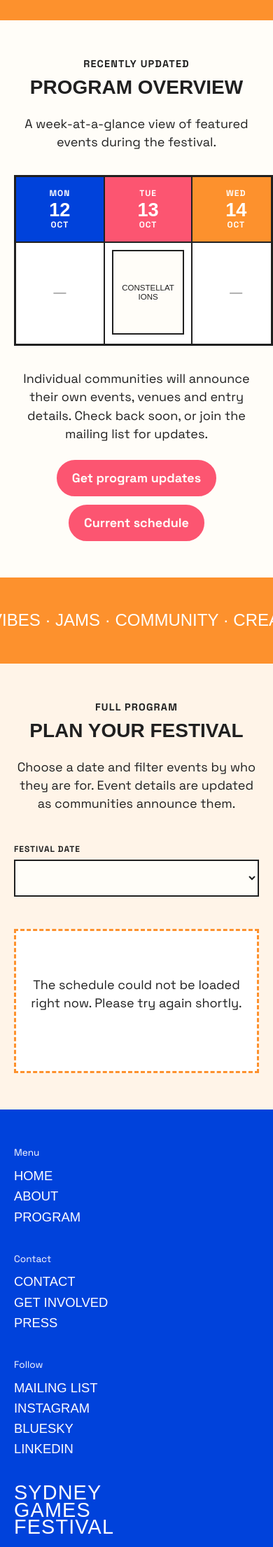
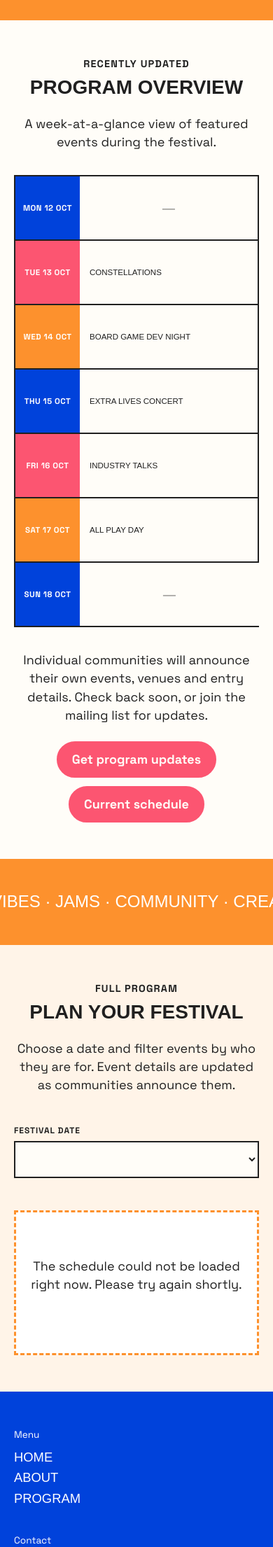
Before and after one commit to sydneygamesfestival/2026, a Jekyll site: the page built from program.md, in a window 390 px wide. Shown: the part 1060-3270 px from the top of the page at 70% size. Built offline with Jekyll 4.4.1, drawn with Linux system fonts in a browser that asks for light colours; some web fonts are replaced.

Commit message:
Update program overview

```diff
--- a/_layouts/default.html
+++ b/_layouts/default.html
@@ -17,7 +17,7 @@
     <link rel="preconnect" href="https://fonts.googleapis.com">
     <link rel="preconnect" href="https://fonts.gstatic.com" crossorigin>
     <link href="https://fonts.googleapis.com/css2?family=BBH+Hegarty&family=Space+Grotesk:wght@400;500;700&family=Special+Gothic+Expanded+One&display=swap" rel="stylesheet">
-    <link rel="stylesheet" href="{{ '/assets/css/site.css' | relative_url }}">
+    <link rel="stylesheet" href="{{ '/assets/css/site.css' | relative_url }}?v={{ site.time | date: '%s' }}">
   </head>
   <body class="page-{{ page.slug }} layout-{{ page.layout }}">
     {% include header.html %}
--- a/assets/css/site.css
+++ b/assets/css/site.css
@@ -426,9 +426,16 @@ h1 { margin: 0; font-size: clamp(2.1rem, 5vw, 4.4rem); line-height: 1.03; }
   font-family: var(--font-subheading);
   font-size: 0.72rem;
   line-height: 1.15;
-  overflow-wrap: anywhere;
+  hyphens: auto;
+  overflow-wrap: normal;
   text-decoration: none;
   text-transform: uppercase;
+}
+
+.program-week-event-long {
+  font-size: 0.58rem;
+  letter-spacing: -0.025em;
+  white-space: nowrap;
 }
 
 .program-week-event:hover,
@@ -588,7 +595,10 @@ h1 { margin: 0; font-size: clamp(2.1rem, 5vw, 4.4rem); line-height: 1.03; }
   gap: 10px;
 }
 
-.schedule-card-time { margin-right: auto; }
+.schedule-card-time {
+  margin-right: auto;
+  font-weight: 400;
+}
 
 .schedule-audience,
 .schedule-ticket {
@@ -629,7 +639,7 @@ a.schedule-ticket:focus-visible { background: var(--ink); }
 
 .schedule-organisation {
   margin: 0 0 16px;
-  font-weight: 700;
+  font-weight: 400;
 }
 
 .schedule-card-body {
@@ -671,7 +681,10 @@ a.schedule-ticket:focus-visible { background: var(--ink); }
   font-size: 1rem;
 }
 
-.schedule-card-about p { margin: 0; }
+.schedule-card-about p {
+  margin: 0;
+  white-space: pre-line;
+}
 
 .schedule-card-meta {
   display: grid;
@@ -1537,7 +1550,76 @@ summary { cursor: pointer; font-weight: 700; }
 }
 
 @media (max-width: 600px) {
-  .program-week { margin-right: -20px; }
+  .program-week {
+    margin-right: 0;
+    overflow: visible;
+    border: 0;
+    background: transparent;
+  }
+
+  .program-week table {
+    display: block;
+    min-width: 0;
+  }
+
+  .program-week thead {
+    position: absolute;
+    width: 1px;
+    height: 1px;
+    padding: 0;
+    overflow: hidden;
+    clip: rect(0, 0, 0, 0);
+    white-space: nowrap;
+    border: 0;
+  }
+
+  .program-week tbody,
+  .program-week tr {
+    display: grid;
+    gap: 0;
+  }
+
+  .program-week td {
+    display: grid;
+    grid-template-columns: 92px minmax(0, 1fr);
+    height: auto;
+    min-height: 0;
+    padding: 0;
+    border: 2px solid var(--ink);
+    text-align: left;
+  }
+
+  .program-week td::before {
+    display: grid;
+    min-height: 70px;
+    padding: 10px;
+    color: white;
+    background: var(--blue);
+    font-size: 0.72rem;
+    font-weight: 700;
+    letter-spacing: 0.04em;
+    text-align: center;
+    text-transform: uppercase;
+    content: attr(data-date);
+    place-items: center;
+  }
+
+  .program-week td:nth-child(3n + 2)::before { background: var(--coral); }
+  .program-week td:nth-child(3n)::before { background: var(--orange); }
+  .program-week td + td { border-top: 0; }
+
+  .program-week-empty { min-height: 70px; }
+
+  .program-week-event,
+  .program-week-event-long {
+    min-height: 70px;
+    justify-content: flex-start;
+    padding: 12px 14px;
+    border: 0;
+    font-size: 0.72rem;
+    letter-spacing: 0;
+    text-align: left;
+  }
 
   .schedule-days { display: none; }
 
--- a/assets/js/program-schedule.js
+++ b/assets/js/program-schedule.js
@@ -87,6 +87,16 @@
 
   function cleanText(value) {
     return String(value == null ? '' : value).replace(/\s+/g, ' ').trim();
+  }
+
+  function cleanMultilineText(value) {
+    return String(value == null ? '' : value)
+      .replace(/\r\n?/g, '\n')
+      .split('\n')
+      .map(function (line) { return line.replace(/[ \t]+/g, ' ').trim(); })
+      .join('\n')
+      .replace(/\n{3,}/g, '\n\n')
+      .trim();
   }
 
   function splitList(value) {
@@ -220,6 +230,14 @@
     return match ? cleanText(row[match.raw]) : '';
   }
 
+  function pickMultiline(row, headers) {
+    const tokens = Array.prototype.slice.call(arguments, 2).map(normalise);
+    const match = headers.find(function (header) {
+      return tokens.every(function (token) { return header.normalised.includes(token); });
+    });
+    return match ? cleanMultilineText(row[match.raw]) : '';
+  }
+
   function dateToIso(date) {
     return [
       date.getFullYear(),
@@ -279,6 +297,38 @@
     return hour <= 23 && minute <= 59 ? hour * 60 + minute : null;
   }
 
+  function parseDurationHours(value) {
+    const text = cleanText(value);
+    if (!text) return null;
+
+    let match = text.match(/^(\d+):(\d{2})(?::\d{2})?$/);
+    if (match) return Number(match[1]) + Number(match[2]) / 60;
+
+    const hours = text.match(/(\d+(?:\.\d+)?)\s*(?:h|hr|hrs|hour|hours)\b/i);
+    const minutes = text.match(/(\d+(?:\.\d+)?)\s*(?:m|min|mins|minute|minutes)\b/i);
+    if (hours || minutes) {
+      return Number(hours ? hours[1] : 0) + Number(minutes ? minutes[1] : 0) / 60;
+    }
+
+    match = text.match(/^\d+(?:\.\d+)?$/);
+    return match ? Number(match[0]) : null;
+  }
+
+  function formatDuration(value, startMinutes, endMinutes) {
+    let hours = parseDurationHours(value);
+
+    if (hours == null && startMinutes != null && endMinutes != null) {
+      let durationMinutes = endMinutes - startMinutes;
+      if (durationMinutes < 0) durationMinutes += 24 * 60;
+      if (durationMinutes > 0) hours = durationMinutes / 60;
+    }
+
+    if (hours == null || hours <= 0) return '';
+    const rounded = Math.round(hours * 2) / 2;
+    const number = Number.isInteger(rounded) ? String(rounded) : rounded.toFixed(1);
+    return number + (rounded === 1 ? ' hour' : ' hours');
+  }
+
   function buildEvent(row) {
     const headers = headerIndex(row);
     const specificDate = parseDate(pick(row, headers, 'specific date'));
@@ -302,6 +352,8 @@
 
     const startTime = pick(row, headers, 'start time');
     const endTime = pick(row, headers, 'end time');
+    const startMinutes = parseTime(startTime);
+    const endMinutes = parseTime(endTime);
     const organisation = pick(row, headers, 'organisation');
     const title = pick(row, headers, 'event name') || organisation || 'Untitled event';
     const planningStage = normalise(pick(row, headers, 'stage of planning'));
@@ -312,18 +364,22 @@
       organisation: organisation,
       published: /^y/.test(normalise(pick(row, headers, 'published'))),
       draftReady: planningStage.startsWith('confirmed') || planningStage.startsWith('announced'),
-      description: pick(row, headers, 'marketing description'),
+      description: pickMultiline(row, headers, 'marketing description'),
       gameKind: gameKind(row, headers, detailedGameTypes),
       gameTypes: detailedGameTypes,
       audiences: splitList(pick(row, headers, 'type of audience')),
-      duration: pick(row, headers, 'how long', 'duration') || pick(row, headers, 'duration'),
+      duration: formatDuration(
+        pick(row, headers, 'how long', 'duration') || pick(row, headers, 'duration'),
+        startMinutes,
+        endMinutes
+      ),
       location: pick(row, headers, 'where do you plan'),
       ticketUrl: cleanUrl(pick(row, headers, 'what url should we direct')),
       thumbnail: cleanImageUrl(pick(row, headers, 'url to hero thumbnail')),
       startTime: startTime,
       endTime: endTime,
-      startMinutes: parseTime(startTime),
-      endMinutes: parseTime(endTime),
+      startMinutes: startMinutes,
+      endMinutes: endMinutes,
       specificDate: specificDate,
       dayIsos: dayIsos,
       region: region,
@@ -409,15 +465,13 @@
     return eventDate(event) + ' · ' + eventTime(event);
   }
 
-  function audienceBadge(event) {
-    const values = event.audiences.join(' ').toLowerCase();
-    if (values.includes('maker')) return 'Makers';
-    if (values.includes('industry')) return 'Industry';
-    if (values.includes('academic')) return 'Academics';
-    if (values.includes('student')) return 'Students';
-    if (values.includes('player')) return 'Players';
-    if (values.includes('public')) return 'Everyone';
-    return event.audiences[0] || '';
+  function audienceBadges(event) {
+    const buckets = audienceBuckets(event);
+    return audienceOptions.filter(function (option) {
+      return buckets.has(option.key);
+    }).map(function (option) {
+      return option.label;
+    });
   }
 
   function metaItem(label, value) {
@@ -433,15 +487,17 @@
   }
 
   function cardHtml(event) {
-    const badge = audienceBadge(event);
+    const badges = audienceBadges(event).map(function (badge) {
+      return '<span class="schedule-audience">' + escapeHtml(badge) + '</span>';
+    }).join('');
     const ticket = event.ticketUrl
       ? '<a class="schedule-ticket" href="' + escapeHtml(event.ticketUrl) + '" target="_blank" rel="noopener">Event details</a>'
       : '<span class="schedule-ticket schedule-ticket-unavailable">Details to come</span>';
 
     return '<article class="schedule-card">' +
       '<div class="schedule-card-top">' +
-        '<strong class="schedule-card-time">' + escapeHtml(eventDateTime(event)) + '</strong>' +
-        (badge ? '<span class="schedule-audience">' + escapeHtml(badge) + '</span>' : '') +
+        '<span class="schedule-card-time">' + escapeHtml(eventDateTime(event)) + '</span>' +
+        badges +
         ticket +
       '</div>' +
       '<h3>' + escapeHtml(event.title) + '</h3>' +
--- a/program.md
+++ b/program.md
@@ -56,13 +56,13 @@ program_schedule: true
         </thead>
         <tbody>
           <tr>
-            <td><span class="program-week-empty" aria-label="No featured event announced">—</span></td>
-            <td><a class="program-week-event" href="#full-schedule" data-schedule-date="2026-10-13">Constellations</a></td>
-            <td><span class="program-week-empty" aria-label="No featured event announced">—</span></td>
-            <td><a class="program-week-event" href="#full-schedule" data-schedule-date="2026-10-15">Extra Lives Concert</a></td>
-            <td><span class="program-week-empty" aria-label="No featured event announced">—</span></td>
-            <td><a class="program-week-event" href="#full-schedule" data-schedule-date="2026-10-17">Takeover</a></td>
-            <td><span class="program-week-empty" aria-label="No featured event announced">—</span></td>
+            <td class="program-week-day-empty" data-date="Mon 12 Oct"><span class="program-week-empty" aria-label="No featured event announced">—</span></td>
+            <td data-date="Tue 13 Oct"><a class="program-week-event program-week-event-long" href="#full-schedule" data-schedule-date="2026-10-13">Constellations</a></td>
+            <td data-date="Wed 14 Oct"><a class="program-week-event" href="#full-schedule" data-schedule-date="2026-10-14">Board Game Dev Night</a></td>
+            <td data-date="Thu 15 Oct"><a class="program-week-event" href="#full-schedule" data-schedule-date="2026-10-15">Extra Lives Concert</a></td>
+            <td data-date="Fri 16 Oct"><a class="program-week-event" href="#full-schedule" data-schedule-date="2026-10-16">Industry Talks</a></td>
+            <td data-date="Sat 17 Oct"><a class="program-week-event" href="#full-schedule" data-schedule-date="2026-10-17">All Play Day</a></td>
+            <td class="program-week-day-empty" data-date="Sun 18 Oct"><span class="program-week-empty" aria-label="No featured event announced">—</span></td>
           </tr>
         </tbody>
       </table>
```
